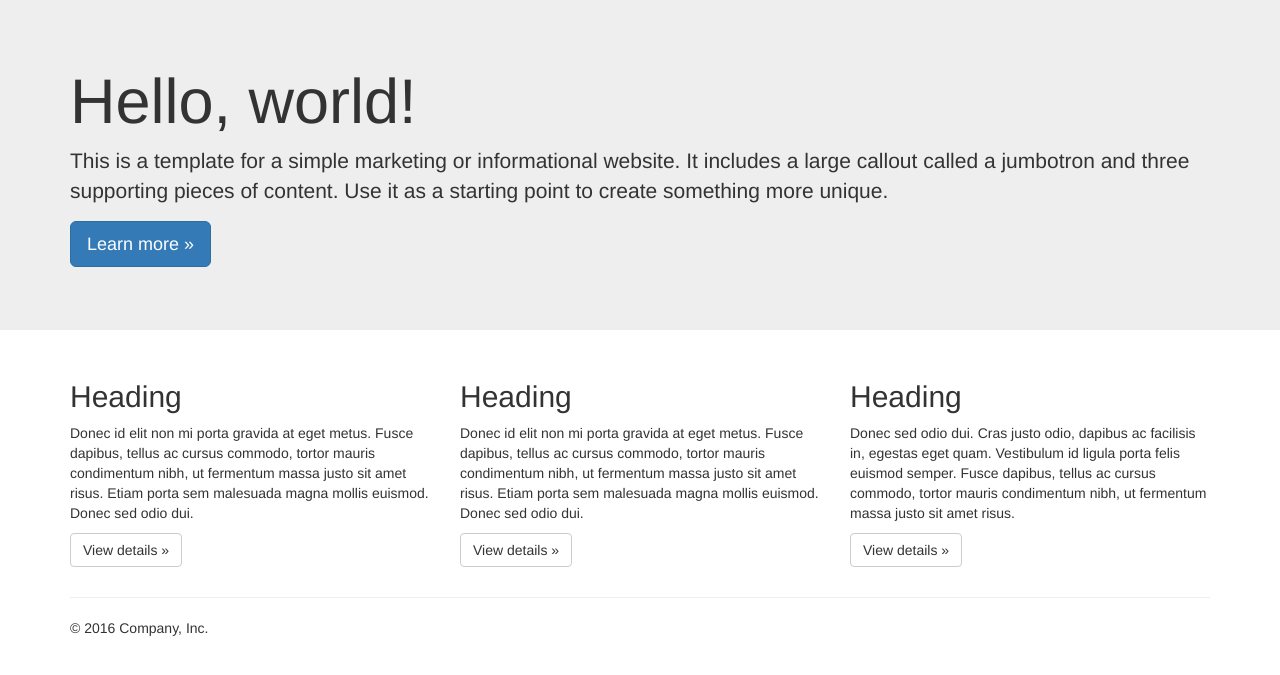
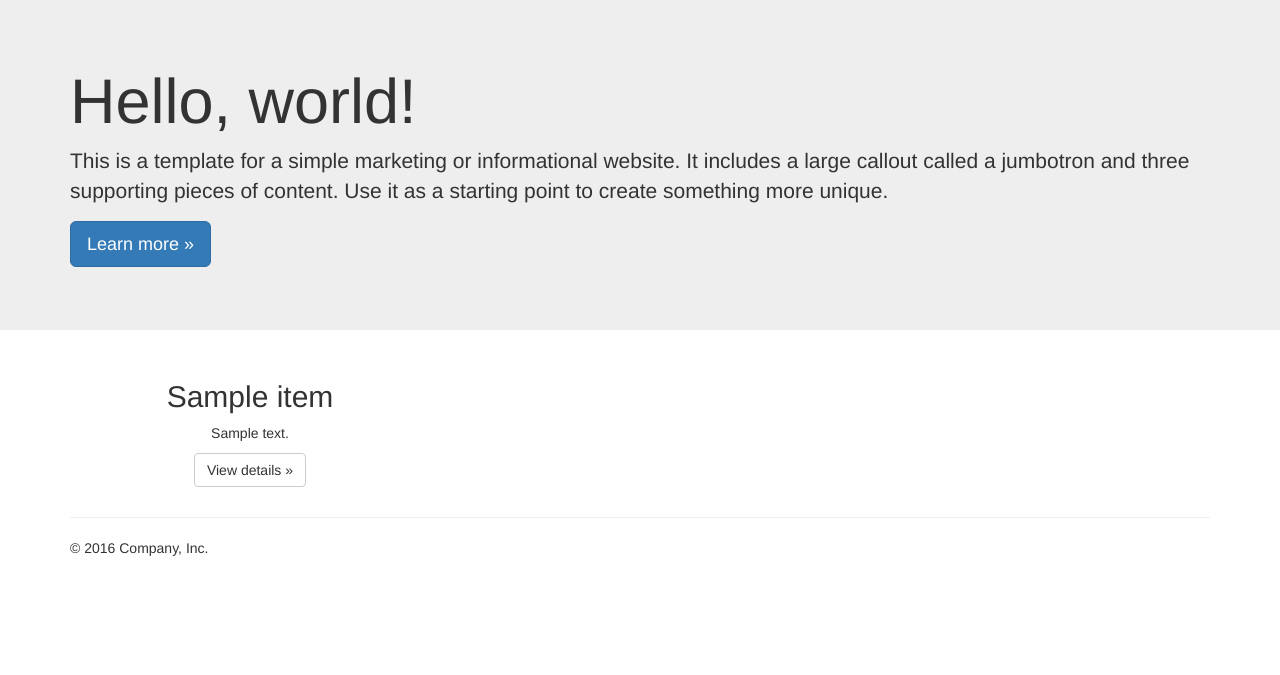
Before and after one commit to Jennifersd/mastercode, a Django app: template templates/home.html in a window 1280 px wide. Shown: the part 51-726 px from the top of the page. Run offline with Django 3.2, Linux system fonts and the light colour scheme; the template is opened without the code that fills it: most values are stand-ins (such as "Sample title", 1, 10 or a date in 2020); some libraries are stand-ins or nearby versions.

Commit message:
create view, urls and templates for tutorials

```diff
--- a/master/urls.py
+++ b/master/urls.py
@@ -13,11 +13,13 @@ Including another URLconf
     1. Import the include() function: from django.conf.urls import url, include
     2. Add a URL to urlpatterns:  url(r'^blog/', include('blog.urls'))
 """
-from django.conf.urls import url
+from django.conf.urls import include, url
 from django.contrib import admin
 
 from .views import home
+
 urlpatterns = [
     url(r'^admin/', admin.site.urls),
-    url(r'^', home, name="home"),
+    url(r'^$', home, name='home'),
+    url(r'^tutorials/', include('tutorials.urls',  namespace='tutorials', app_name='tutorials')),
 ]
--- a/master/views.py
+++ b/master/views.py
@@ -1,7 +1,11 @@
 from django.shortcuts import render
+
+from tutorials.models import TutorialSeries
 
 #View home Page
 def home(request):
+    # series = TutorialSeries.objects.all() Show all   y [:2] indica la cantidad de item a mostrar
+    series = TutorialSeries.objects.filter(archived=False).order_by('-id')[:3]
     template = 'home.html'
-    context = {}
+    context = {'series': series}
     return render(request, template, context)
--- a/templates/base.html
+++ b/templates/base.html
@@ -20,7 +20,7 @@
     <link href="{% static 'css/ie10-viewport-bug-workaround.css' %}" rel="stylesheet">
 
     <!-- Custom styles for this template -->
-    <link href="jumbotron.css" rel="stylesheet">
+    <link href="{% static 'css/jumbotron.css' %}" rel="stylesheet">
 
     <!-- Just for debugging purposes. Don't actually copy these 2 lines! -->
     <!--[if lt IE 9]><script src="{% static 'js/ie8-responsive-file-warning.js' %}"></script><![endif]-->
--- a/templates/home.html
+++ b/templates/home.html
@@ -14,20 +14,12 @@
     <div class="container">
       <!-- Example row of columns -->
       <div class="row">
-        <div class="col-md-4">
-          <h2>Heading</h2>
-          <p>Donec id elit non mi porta gravida at eget metus. Fusce dapibus, tellus ac cursus commodo, tortor mauris condimentum nibh, ut fermentum massa justo sit amet risus. Etiam porta sem malesuada magna mollis euismod. Donec sed odio dui. </p>
-          <p><a class="btn btn-default" href="#" role="button">View details &raquo;</a></p>
+      	{% for item in series %}
+        <div class="col-md-4 text-center">
+          <h2>{{item.name}}</h2>
+          <p>{{item.description|truncatechars:100}}</p>
+          <p><a class="btn btn-default" href='{% url "tutorials:tutorial_series_detail" item.slug %}' role="button">View details &raquo;</a></p>
         </div>
-        <div class="col-md-4">
-          <h2>Heading</h2>
-          <p>Donec id elit non mi porta gravida at eget metus. Fusce dapibus, tellus ac cursus commodo, tortor mauris condimentum nibh, ut fermentum massa justo sit amet risus. Etiam porta sem malesuada magna mollis euismod. Donec sed odio dui. </p>
-          <p><a class="btn btn-default" href="#" role="button">View details &raquo;</a></p>
-       </div>
-        <div class="col-md-4">
-          <h2>Heading</h2>
-          <p>Donec sed odio dui. Cras justo odio, dapibus ac facilisis in, egestas eget quam. Vestibulum id ligula porta felis euismod semper. Fusce dapibus, tellus ac cursus commodo, tortor mauris condimentum nibh, ut fermentum massa justo sit amet risus.</p>
-          <p><a class="btn btn-default" href="#" role="button">View details &raquo;</a></p>
-        </div>
+        {% endfor %}
       </div>
 {% endblock %}
--- a/tutorials/models.py
+++ b/tutorials/models.py
@@ -44,7 +44,7 @@ class TutorialSeries(models.Model):
         super(TutorialSeries, self).save(*args, **Kwargs)
 
     def get_absolute_url(self):
-        return reverse('tutorials:tutorial_series_details', args=[self.slug] )
+        return reverse('tutorials:tutorial_series_detail', args=[self.slug] )
 
     def __str__(self):
         return self.name
--- a/tutorials/urls.py
+++ b/tutorials/urls.py
@@ -0,0 +1,6 @@
+from django.conf.urls import url
+from . import views
+
+urlpatterns = [
+    url(r'^series/(?P<slug>[-\w]+)/$', views.tutorial_series_detail, name="tutorial_series_detail"),
+]
```
Also changed, not shown: templates/tutorials/tutorialseries_detail.html (added, +13 -0 lines), tutorials/views.py (+10 -2 lines).
